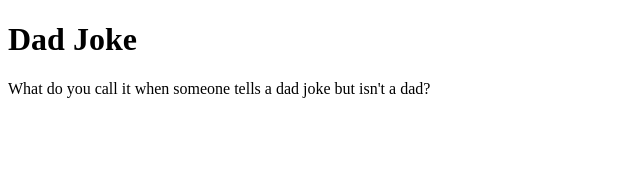
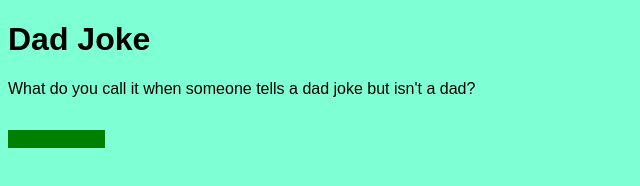
Before and after one commit to Tapiteka/three_commits_project, a plain HTML site: page index.html in a window 1280 px wide. Shown: the whole page, without its empty margins (0-640 px from the left). Drawn offline with Linux system fonts and the light colour scheme.

Commit message:
added stylesheet

```diff
--- a/index.html
+++ b/index.html
@@ -1,10 +1,12 @@
 <!DOCTYPE html>
 <html lang="en">
 <head>
-
+    <!--Name: Tabitha Love-->
+    <link rel="stylesheet" href="style.css">
 </head>
 <body>
     <h1>Dad Joke</h1>
     <p>What do you call it when someone tells a dad joke but isn't a dad?</p>
+    <p id="answer">asdfasd;lkj;sd</p>
 </body>
 </html>
--- /dev/null
+++ b/style.css
@@ -0,0 +1,10 @@
+body {
+    font-family: Arial, Helvetica, sans-serif;
+    background-color: aquamarine;
+}
+
+#answer {
+    background-color: green;
+    color: green;
+    display: inline-block;
+}
```
